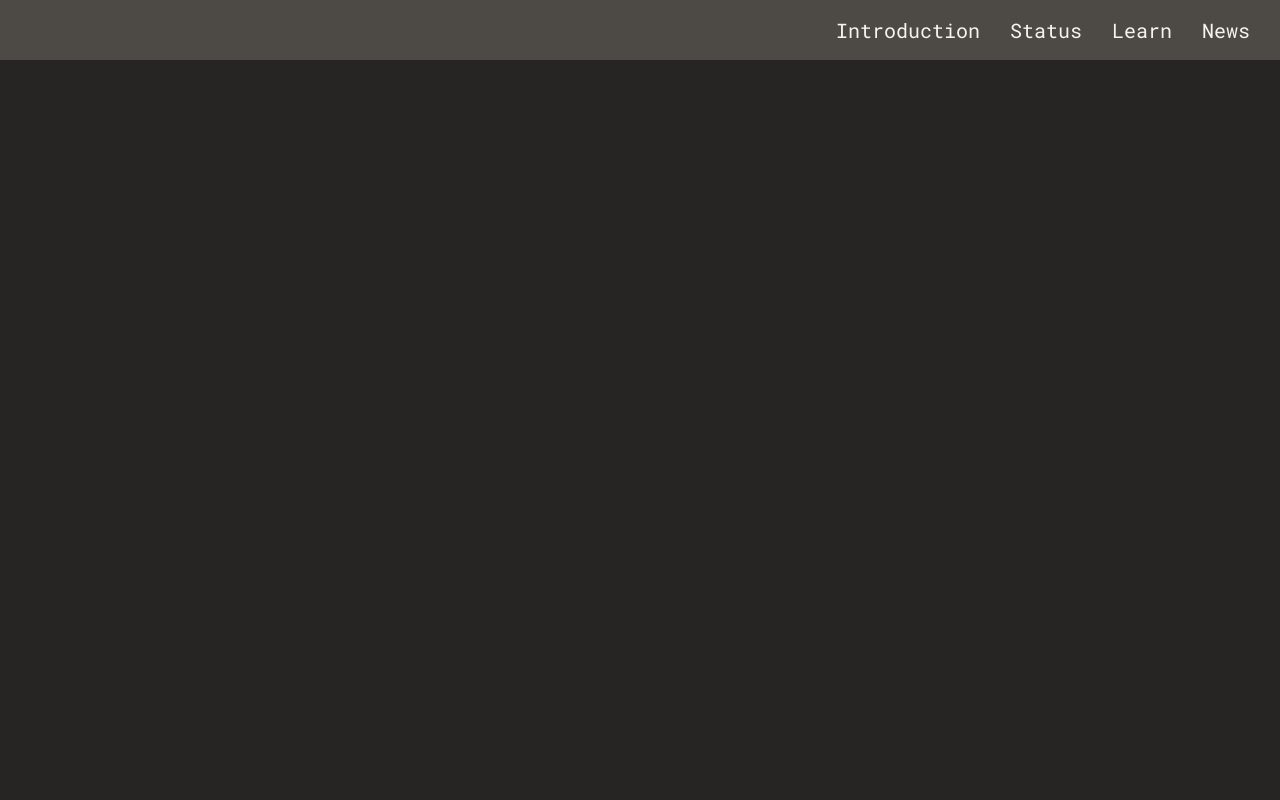
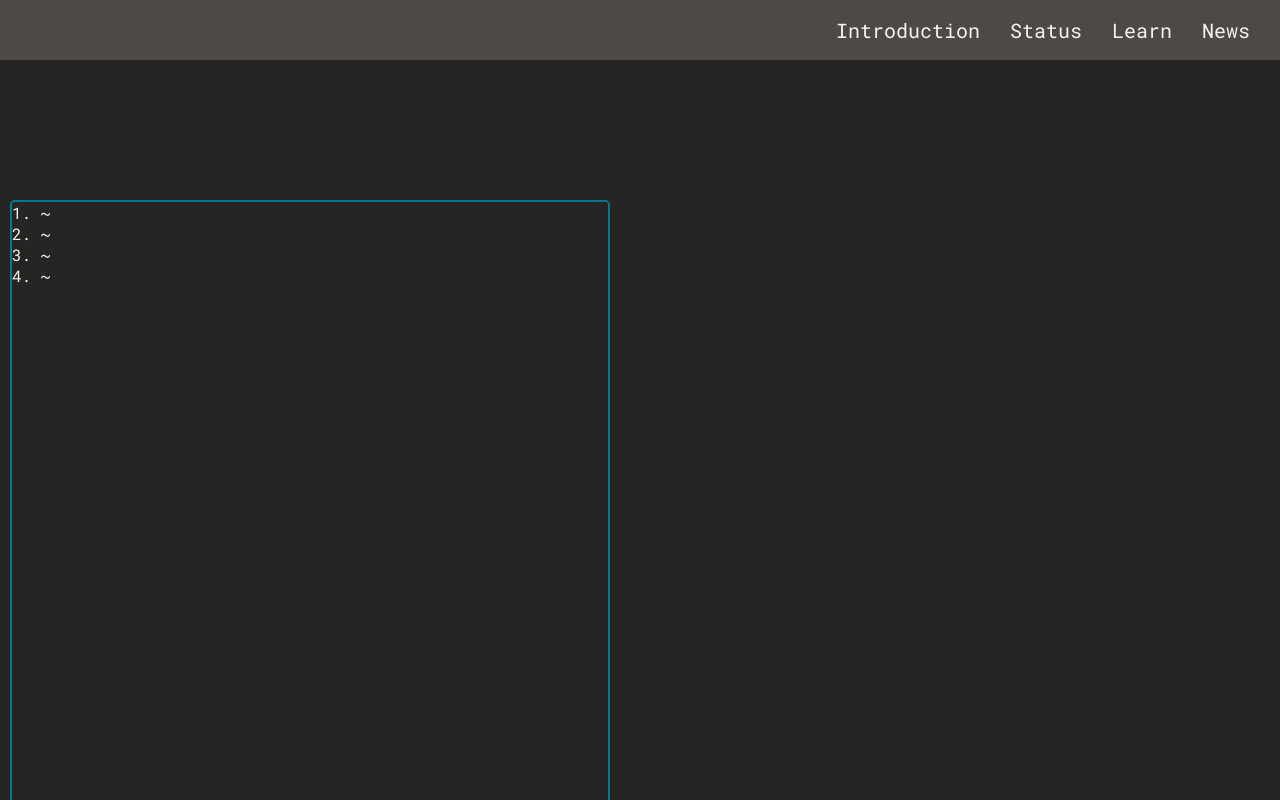
Before and after one commit to PappAdam/Mark-Zuckerberg, a plain HTML site: page index.html in a window 1280 px wide. Shown: the top 800 px of the page. Drawn offline with Linux system fonts and the light colour scheme.

Commit message:
started window design

```diff
--- a/index.html
+++ b/index.html
@@ -16,5 +16,16 @@
             <li><a href="">Introduction</a></li>
         </ul>
     </div>
+
+    <div class="t_window_div">
+        <div class="title_bar"></div>
+        <ol>
+            <li>~</li>
+            <li>~</li>
+            <li>~</li>
+            <li>~</li>
+
+        </ol>
+    </div>
 </body>
 </html>
--- a/style/style.scss
+++ b/style/style.scss
@@ -12,7 +12,41 @@ $c_white: #F7F4ED;
     box-sizing: border-box;
 }
 
+.t_window_div {
+    border-radius: 5px;
+    margin: 10px;
+    border: 2px solid $c_blue;
+    background-color: $c_black;
+    border-radius: 5px;
+    font-family: 'Roboto Mono', monospace;
+    font-size: 16px;
 
+
+    h1 {
+        color: $c_blue;
+    }
+
+    p {
+        color: $c_white;
+    }
+
+    a {
+        color: $c_orange;
+    }
+
+    ol {
+        list-style-type: decimal;
+        list-style-position: inside;
+        li {
+            color: $c_white;
+        }
+    }
+}
+
+
+.t_window_div:hover {
+    border-color: $c_orange;
+}
 
 body {
     background-color: $c_black;
@@ -22,6 +56,8 @@ body {
         width: 100%;
         height: 60px;
         position: absolute;
+        top: 0;
+        left: 0;
         background-color: $c_grey;
         display: flex;
         justify-content: end;
@@ -42,4 +78,10 @@ body {
             }
         }
     }
+
+    .t_window_div {
+        margin-top: 200px;
+        width: 600px;
+        height: 800px;
+    }
 }
```
Also changed, not shown: style/style.css, 1 other file.
